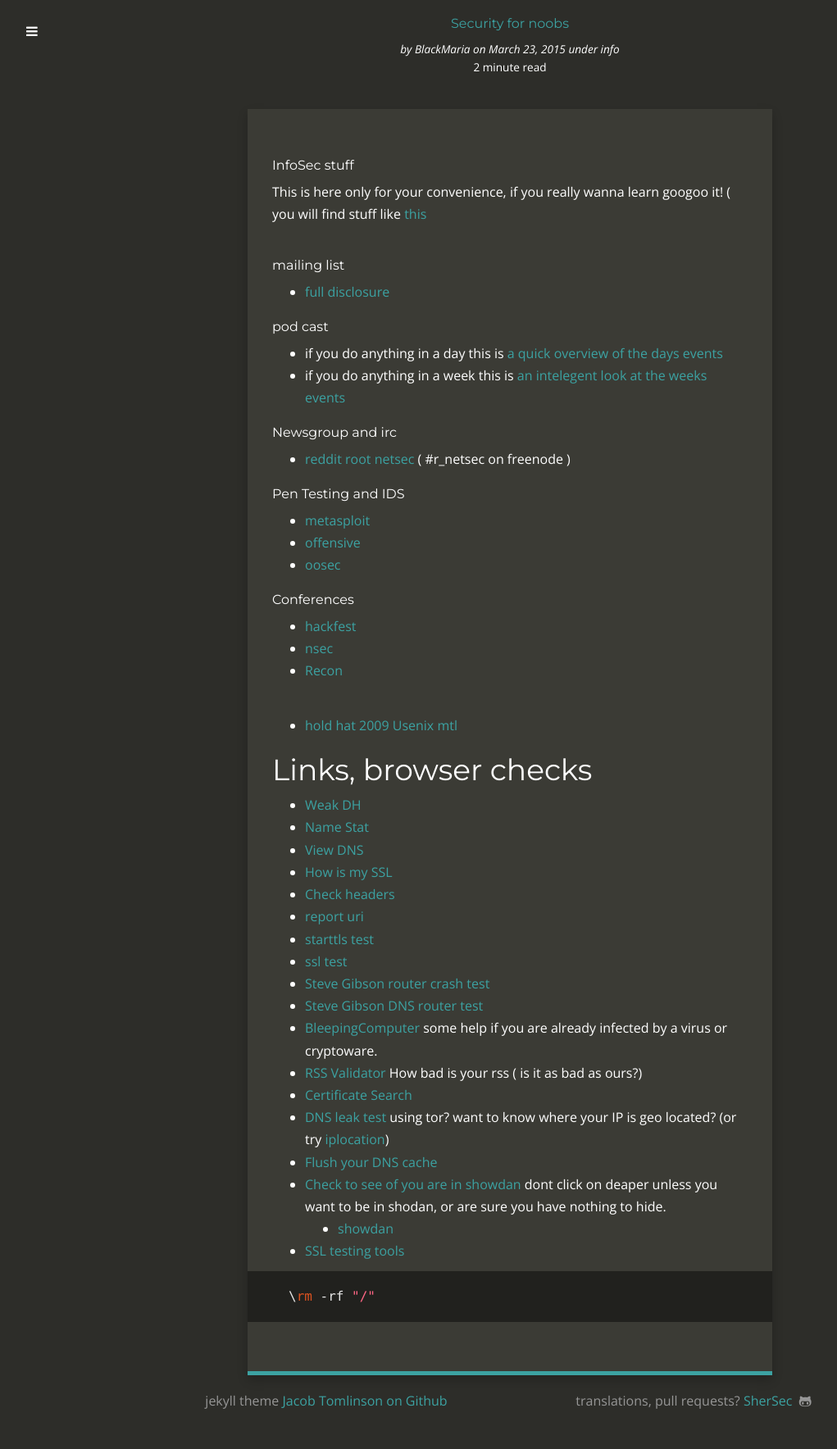
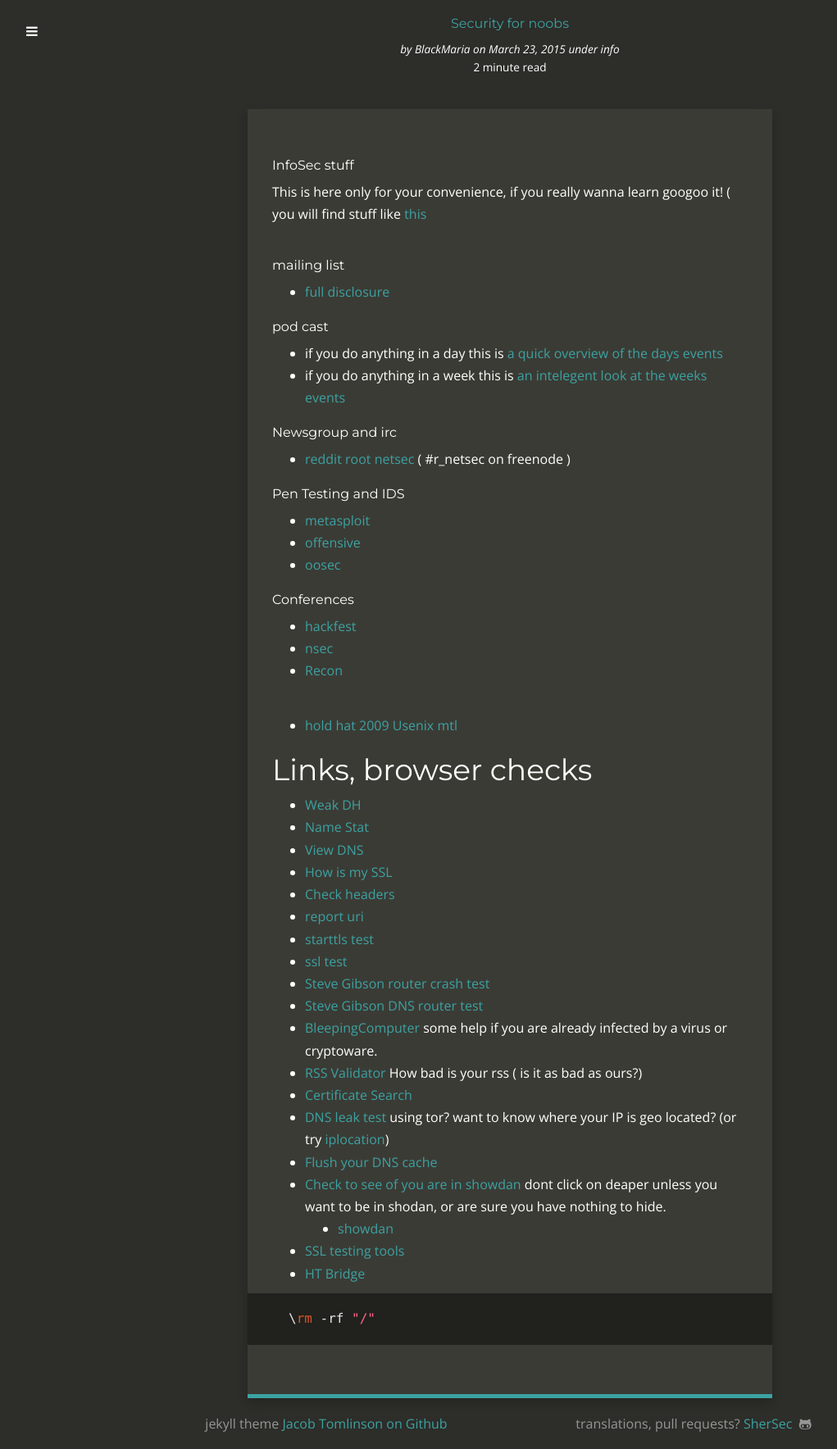
Before and after one commit to SherSec/SherSec.github.io, a Jekyll site: the page built from _posts/2014-11-15-noobs.md, in a window 1280 px wide. Shown: the whole page at 82% size, without its empty margins (18-1039 px from the left). Built offline with Jekyll 4.4.1, drawn with Linux system fonts in a browser that asks for light colours; nearby versions of some CDN libraries; before the commit the page ends 1741 px from its top, so only the background shows below that.

Commit message:
adding ht bridge to urls

```diff
--- a/_posts/2014-11-15-noobs.md
+++ b/_posts/2014-11-15-noobs.md
@@ -59,6 +59,8 @@ This is here only for your convenience, if you really wanna learn googoo it! ( y
 * [Check to see of you are in showdan](http://iotscanner.bullguard.com) dont click on deaper unless you want to be in shodan, or are sure you have nothing to hide.
     * [showdan](https://www.shodan.io/)
 * [SSL testing tools](https://testssl.sh)
+* [HT Bridge](https://www.htbridge.com/ssl)
+
 
 
 
```
